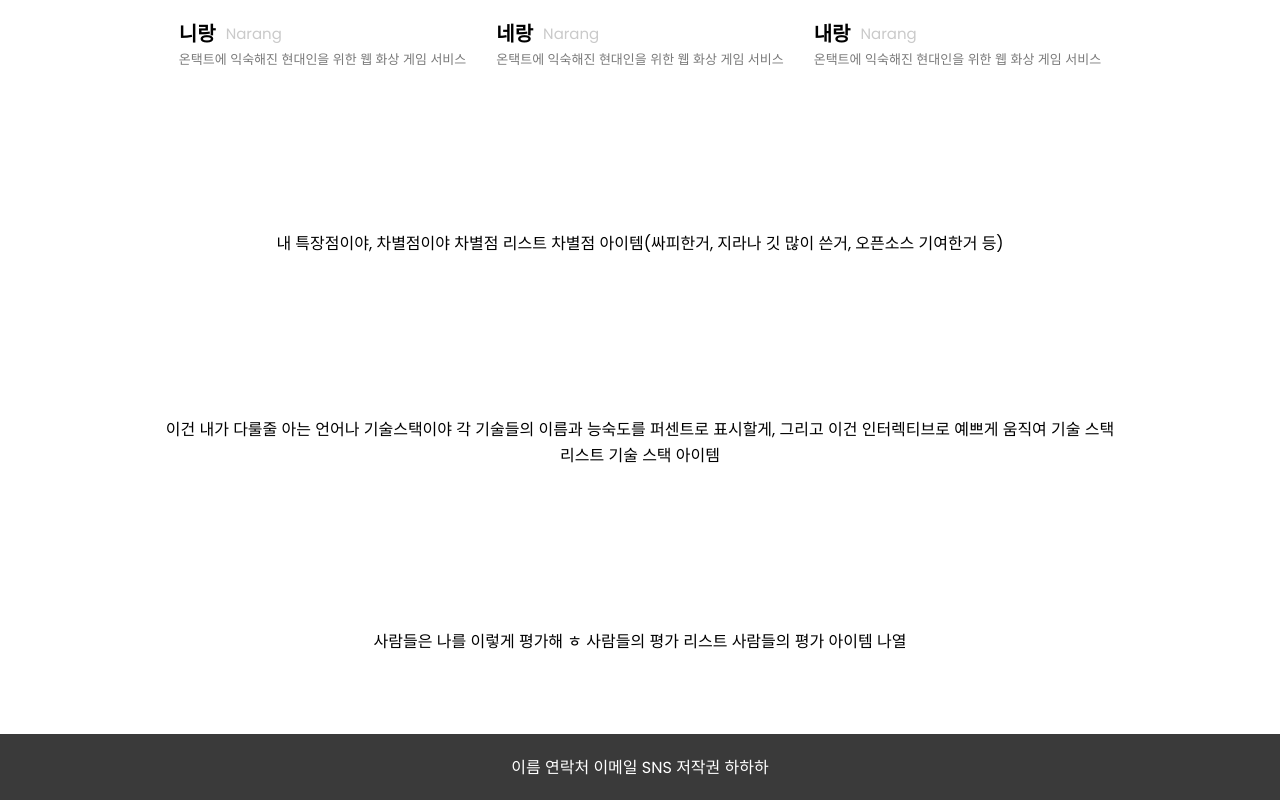
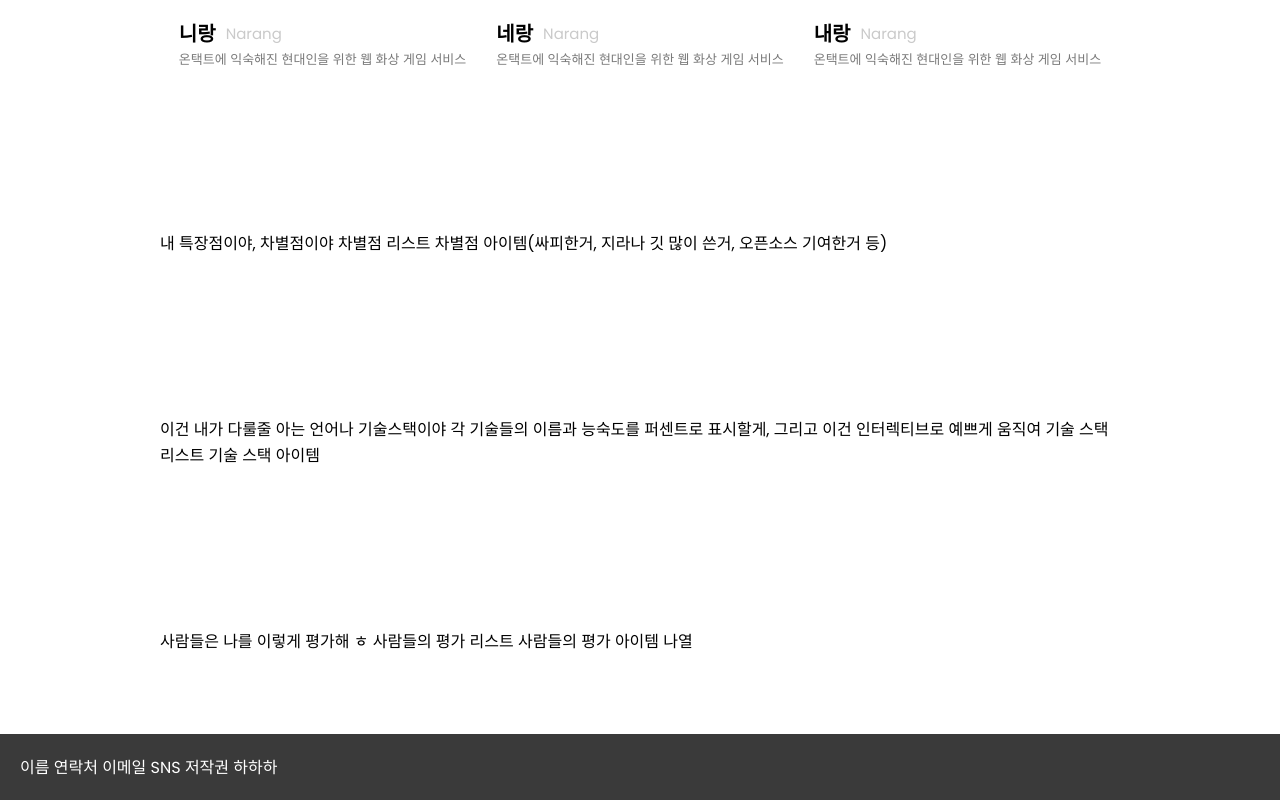
Before and after one commit to parkjisu6239/2021_Portfolio, a React (Create React App) app: page / in a window 1280 px wide. Shown: the part 1502-2302 px from the top of the page. Built offline with nearby package versions, Linux system fonts and the light colour scheme.

Commit message:
refactor: Merge duplicate files
전역으로 적용할 css 내용을 App.css에 정의합니다.

```diff
--- a/src/App.css
+++ b/src/App.css
@@ -1,38 +1,36 @@
-.App {
-  text-align: center;
+@import url('https://fonts.googleapis.com/css2?family=Poppins&family=Noto+Sans+KR&display=swap');
+
+html,
+body {
+  padding: 0;
+  margin: 0;
+  font-family: 'Poppins', 'Noto Sans KR', sans-serif;
 }
 
-.App-logo {
-  height: 40vmin;
-  pointer-events: none;
+a {
+  color: inherit;
+  text-decoration: none;
 }
 
-@media (prefers-reduced-motion: no-preference) {
-  .App-logo {
-    animation: App-logo-spin infinite 20s linear;
-  }
+* {
+  box-sizing: border-box;
 }
 
-.App-header {
-  background-color: #282c34;
-  min-height: 100vh;
+nav {
   display: flex;
-  flex-direction: column;
   align-items: center;
-  justify-content: center;
-  font-size: calc(10px + 2vmin);
+  gap: 25px;
+}
+
+footer {
+  padding: 20px;
+  background-color: rgb(58, 58, 58);
   color: white;
 }
 
-.App-link {
-  color: #61dafb;
+main {
+  display: flex;
+  flex-direction: column;
+  gap: 10rem;
+  padding: 5rem 10rem;
 }
-
-@keyframes App-logo-spin {
-  from {
-    transform: rotate(0deg);
-  }
-  to {
-    transform: rotate(360deg);
-  }
-}
--- a/src/index.css
+++ /dev/null
@@ -1,36 +0,0 @@
-@import url('https://fonts.googleapis.com/css2?family=Poppins&family=Noto+Sans+KR&display=swap');
-
-html,
-body {
-  padding: 0;
-  margin: 0;
-  font-family: 'Poppins', 'Noto Sans KR', sans-serif;
-}
-
-a {
-  color: inherit;
-  text-decoration: none;
-}
-
-* {
-  box-sizing: border-box;
-}
-
-nav {
-  display: flex;
-  align-items: center;
-  gap: 25px;
-}
-
-footer {
-  padding: 20px;
-  background-color: rgb(58, 58, 58);
-  color: white;
-}
-
-main {
-  display: flex;
-  flex-direction: column;
-  gap: 10rem;
-  padding: 5rem 10rem;
-}
--- a/src/index.js
+++ b/src/index.js
@@ -1,6 +1,5 @@
 import React from 'react';
 import ReactDOM from 'react-dom';
-import './index.css';
 import App from './App';
 import reportWebVitals from './reportWebVitals';
 
```
